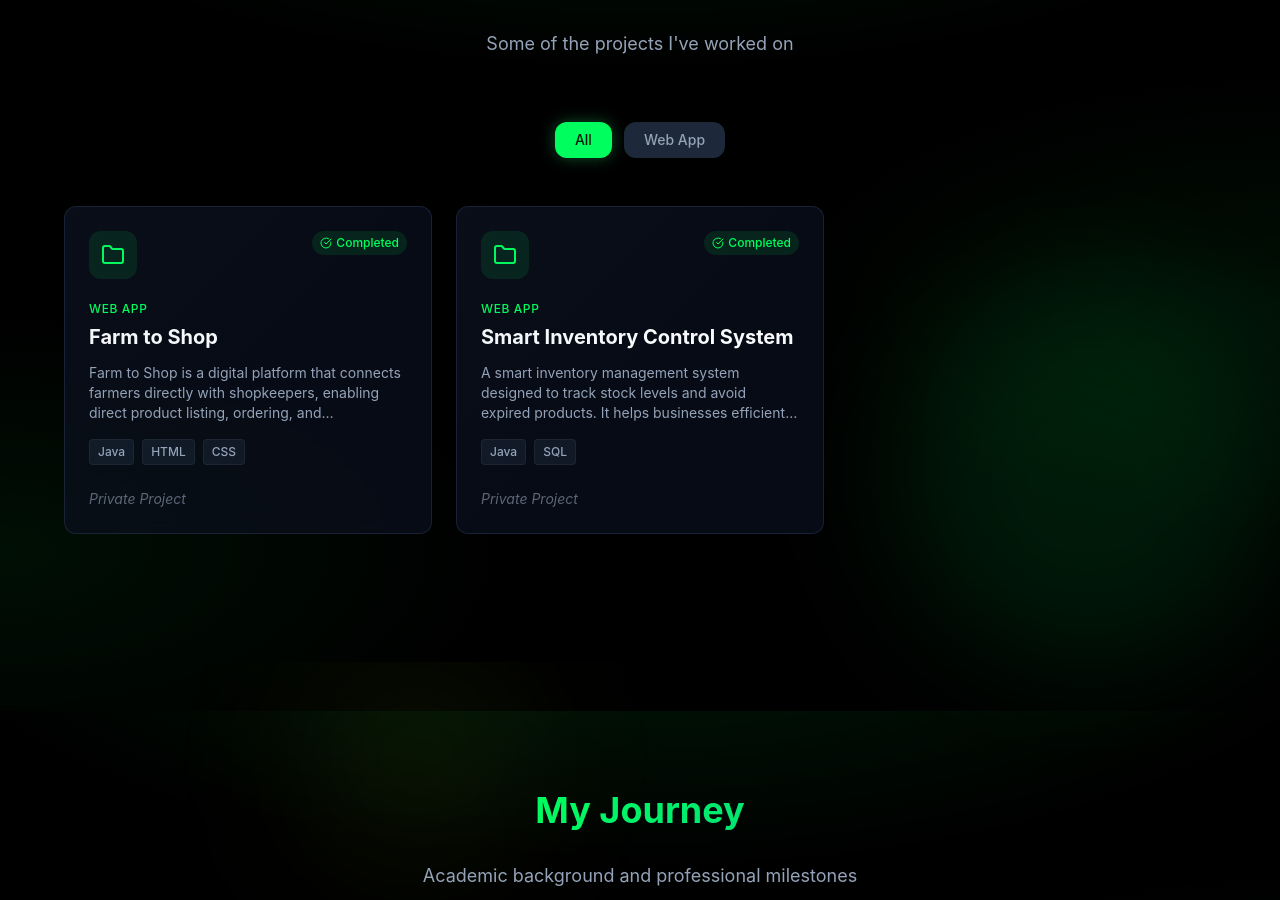
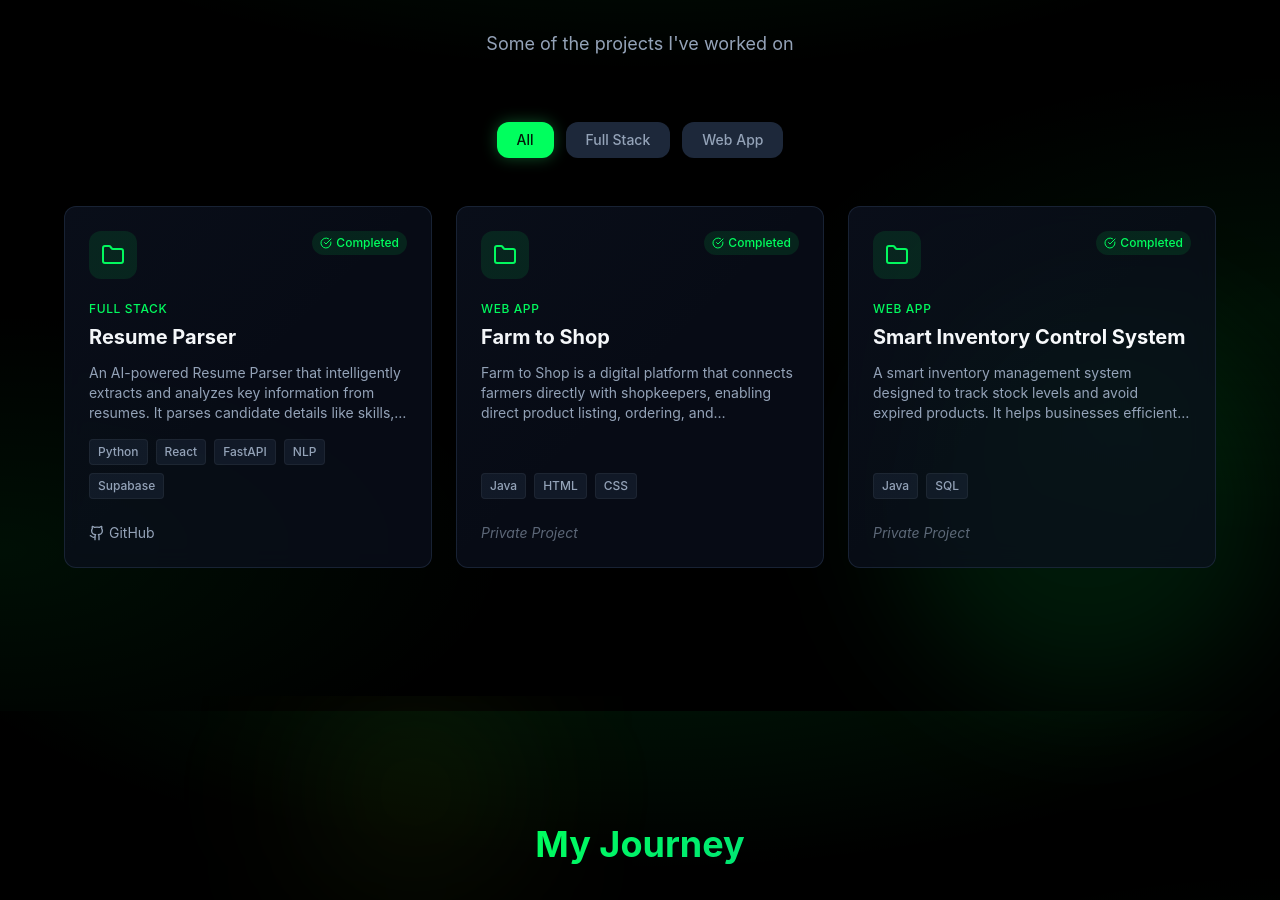
Before and after one commit to praveenit2026/Portfolio, a React (Vite) app in the folder praveen2026-main/: page / in a window 1280 px wide. Shown: the part 2489-3389 px from the top of the page. Built offline with nearby package versions, Linux system fonts and the light colour scheme; the HTML template or start-up script is replaced by a standard one.

Commit message:
Add Resume Parser project as featured project in portfolio

```diff
--- a/praveen2026-main/src/components/ProjectsSection.tsx
+++ b/praveen2026-main/src/components/ProjectsSection.tsx
@@ -4,6 +4,15 @@ import { motion, AnimatePresence } from 'framer-motion';
 import { ExternalLink, Github, Folder, CheckCircle } from 'lucide-react';
 
 const projects = [
+  {
+    title: 'Resume Parser',
+    status: 'Completed',
+    category: 'Full Stack',
+    description: 'An AI-powered Resume Parser that intelligently extracts and analyzes key information from resumes. It parses candidate details like skills, experience, and education, enabling faster and smarter recruitment workflows with a clean, modern interface.',
+    techStack: ['Python', 'React', 'FastAPI', 'NLP', 'Supabase'],
+    liveDemo: null,
+    github: 'https://github.com/praveenit2026/Resume-Parser',
+  },
   {
     title: 'Farm to Shop',
     status: 'Completed',
@@ -24,7 +33,7 @@ const projects = [
   },
 ];
 
-const categories = ['All', 'Web App'];
+const categories = ['All', 'Full Stack', 'Web App'];
 
 const ProjectsSection = () => {
   const [activeCategory, setActiveCategory] = useState('All');
```
